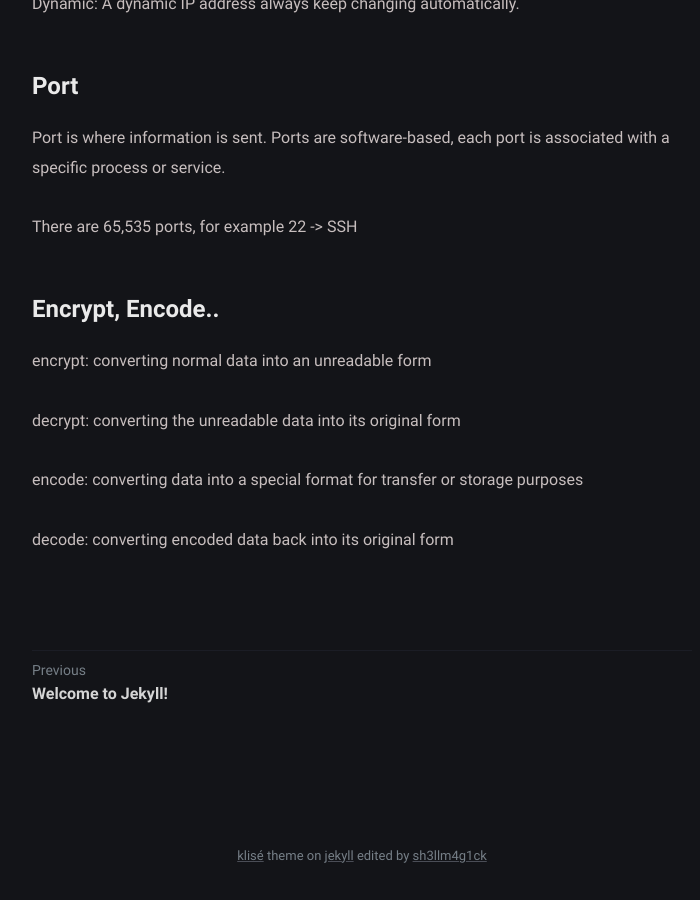
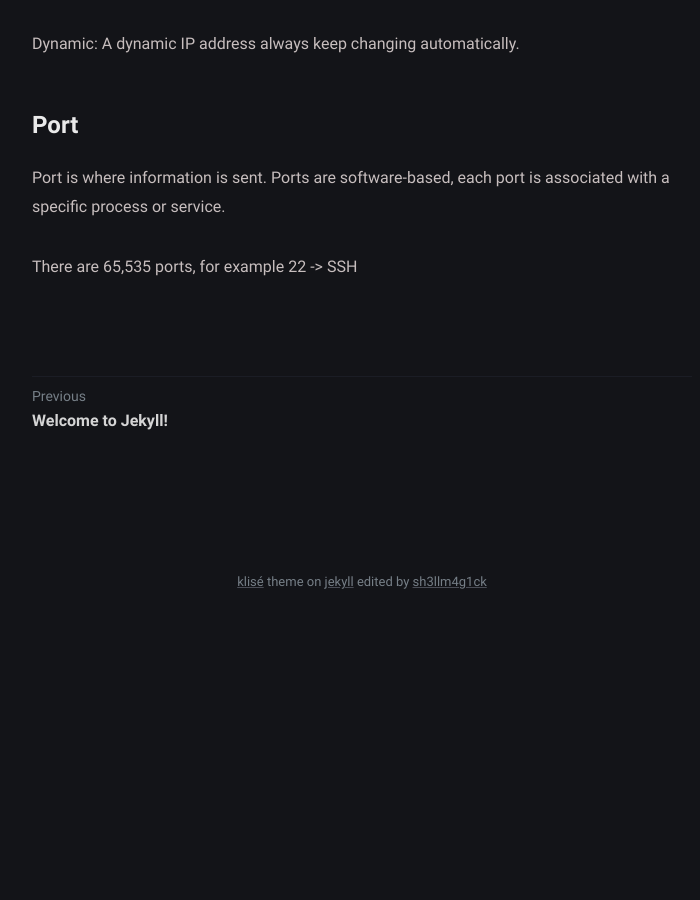
Before and after one commit to sh3llm4g1ck/sh3llm4g1ck.github.io, a Jekyll site: the page built from _posts/personal-notes/2022-03-08-personal-notes.md, in a window 1280 px wide and 900 px high, scrolled down 1153 px. Shown: the whole window, without its empty margins (278-978 px from the left). Built offline with Jekyll 4.4.1, drawn with Linux system fonts in a browser that asks for light colours; after the commit the page ends 1780 px from its top, so only the background shows below that.

Commit message:
Update 2022-03-08-personal-notes.md

```diff
--- a/_posts/personal-notes/2022-03-08-personal-notes.md
+++ b/_posts/personal-notes/2022-03-08-personal-notes.md
@@ -1,17 +1,14 @@
 ---
 layout: post
 title: "Personal Notes"
-categories: notes
+tags: [notes]
 ---
-
 # IP Address
-
 IP (Internet Protocol) address allows computers to send and receive data over the internet.
 
 IP address is a 4 set of numbers from 0 to 255. Range -> 0.0.0.0 to 255.255.255.255
 
 # Types of IP address
-
 Public (outside of network): A public IP address is about the whole network. Every connected device has the same public IP address. Is provided to your router by your ISP.
 
 Private (inside a network): A private IP address assigned to every device that connects to your home network.
@@ -34,17 +31,6 @@ Static: A static IP address is manually created and never changes.
 Dynamic: A dynamic IP address always keep changing automatically.
 
 # Port
-
 Port is where information is sent. Ports are software-based, each port is associated with a specific process or service.
 
 There are 65,535 ports, for example 22 -> SSH
-
-# Encrypt, Encode..
-
-encrypt: converting normal data into an unreadable form
-
-decrypt: converting the unreadable data into its original form
-
-encode: converting data into a special format for transfer or storage purposes
-
-decode: converting encoded data back into its original form
```
